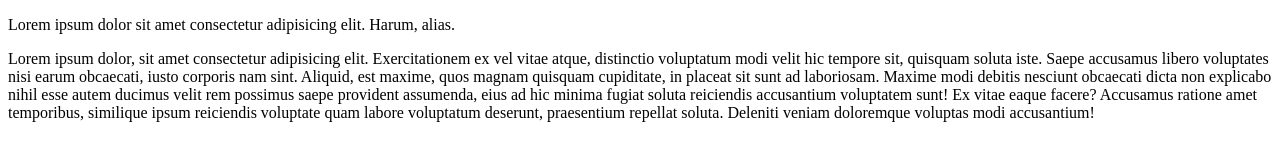
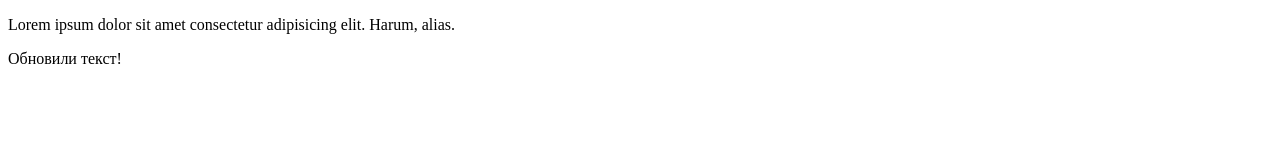
Before and after one commit to Maxi-hub/GIT.deep, a plain HTML site: page HW1/index.html in a window 1280 px wide. Drawn offline with Linux system fonts and the light colour scheme.

Commit message:
Update index.html

```diff
--- a/HW1/index.html
+++ b/HW1/index.html
@@ -8,7 +8,7 @@
 <body>
     <p>Lorem ipsum dolor sit amet consectetur adipisicing elit. Harum, alias.</p>
     <div>
-        <p>Lorem ipsum dolor, sit amet consectetur adipisicing elit. Exercitationem ex vel vitae atque, distinctio voluptatum modi velit hic tempore sit, quisquam soluta iste. Saepe accusamus libero voluptates nisi earum obcaecati, iusto corporis nam sint. Aliquid, est maxime, quos magnam quisquam cupiditate, in placeat sit sunt ad laboriosam. Maxime modi debitis nesciunt obcaecati dicta non explicabo nihil esse autem ducimus velit rem possimus saepe provident assumenda, eius ad hic minima fugiat soluta reiciendis accusantium voluptatem sunt! Ex vitae eaque facere? Accusamus ratione amet temporibus, similique ipsum reiciendis voluptate quam labore voluptatum deserunt, praesentium repellat soluta. Deleniti veniam doloremque voluptas modi accusantium!</p>
+        <p>Обновили текст!</p>
     </div>
 </body>
 </html>
```
